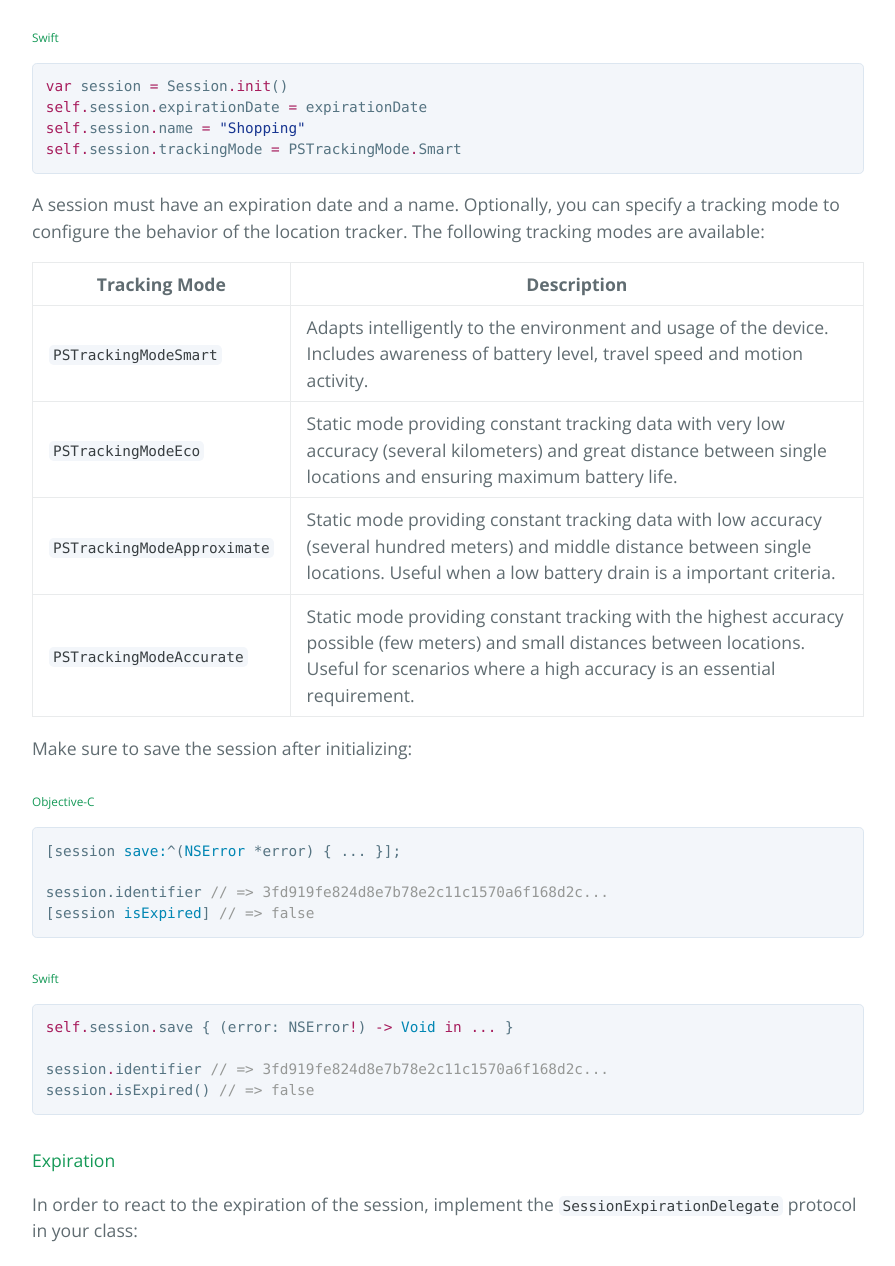
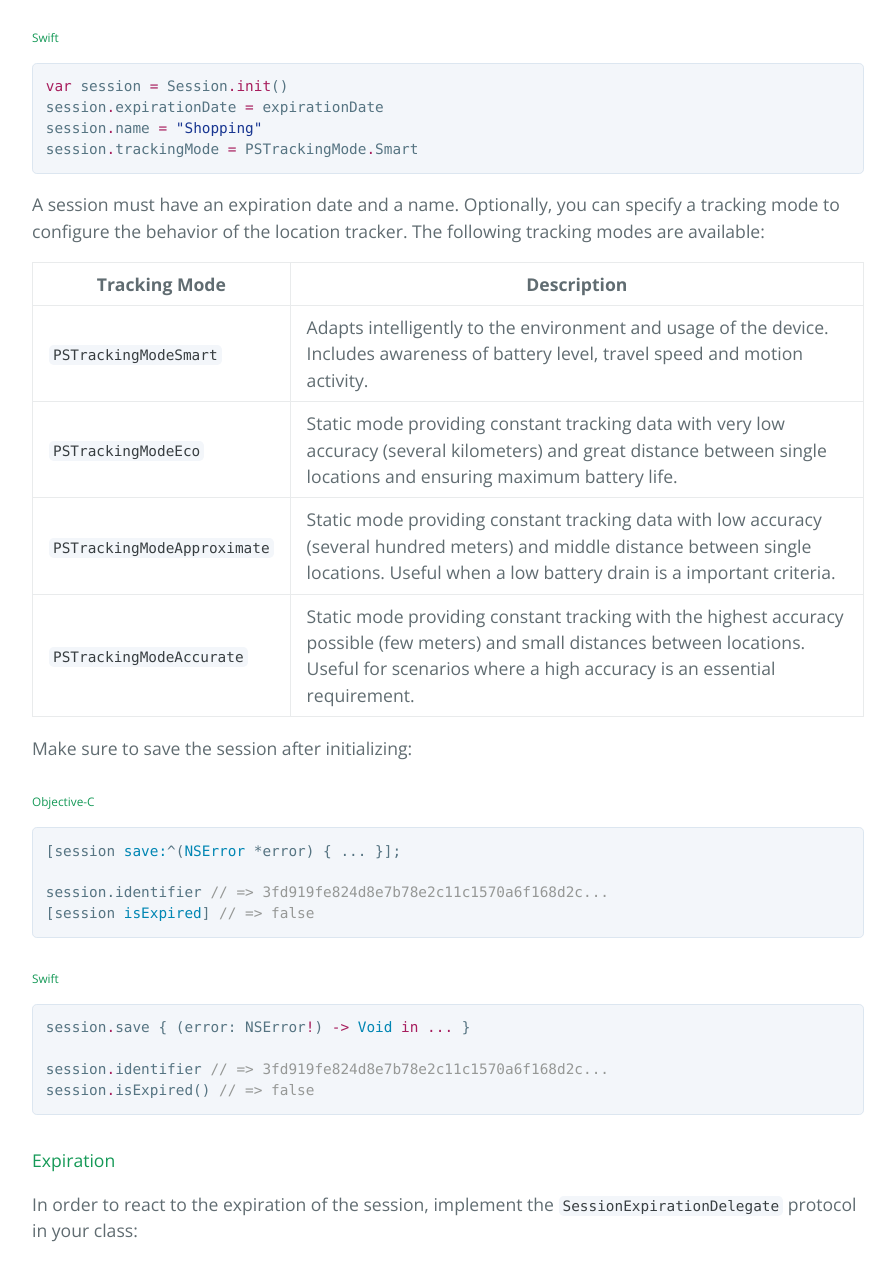
Before and after one commit to freshbits/pathshare-sdk-ios, a plain HTML site: page index.html in a window 1280 px wide. Shown: the part 3254-4520 px from the top of the page, without its empty margins (192-1087 px from the left). Drawn offline with nearby package versions, Linux system fonts and the light colour scheme.

```diff
--- a/index.html
+++ b/index.html
@@ -158,9 +158,9 @@
 <a id="swift-2" class="anchor" href="#swift-2" aria-hidden="true"><span class="octicon octicon-link"></span></a>Swift</h6>
 
 <div class="highlight highlight-source-swift"><pre><span class="pl-k">var</span> session <span class="pl-k">=</span> Session<span class="pl-k">.</span><span class="pl-k">init</span>()
-<span class="pl-k">self</span><span class="pl-k">.</span>session<span class="pl-k">.</span>expirationDate <span class="pl-k">=</span> expirationDate
-<span class="pl-k">self</span><span class="pl-k">.</span>session<span class="pl-k">.</span>name <span class="pl-k">=</span> <span class="pl-s"><span class="pl-pds">"</span>Shopping<span class="pl-pds">"</span></span>
-<span class="pl-k">self</span><span class="pl-k">.</span>session<span class="pl-k">.</span>trackingMode <span class="pl-k">=</span> PSTrackingMode<span class="pl-k">.</span>Smart</pre></div>
+session<span class="pl-k">.</span>expirationDate <span class="pl-k">=</span> expirationDate
+session<span class="pl-k">.</span>name <span class="pl-k">=</span> <span class="pl-s"><span class="pl-pds">"</span>Shopping<span class="pl-pds">"</span></span>
+session<span class="pl-k">.</span>trackingMode <span class="pl-k">=</span> PSTrackingMode<span class="pl-k">.</span>Smart</pre></div>
 
 <p>A session must have an expiration date and a name. Optionally, you can specify a tracking mode to configure the behavior of the location tracker. The following tracking modes are available:</p>
 
@@ -204,7 +204,7 @@
 <h6>
 <a id="swift-3" class="anchor" href="#swift-3" aria-hidden="true"><span class="octicon octicon-link"></span></a>Swift</h6>
 
-<div class="highlight highlight-source-swift"><pre><span class="pl-k">self</span><span class="pl-k">.</span>session<span class="pl-k">.</span>save { (error: NSError<span class="pl-k">!</span>) <span class="pl-k">-&gt;</span> <span class="pl-c1">Void</span> <span class="pl-k">in</span> <span class="pl-k">...</span> }
+<div class="highlight highlight-source-swift"><pre>session<span class="pl-k">.</span>save { (error: NSError<span class="pl-k">!</span>) <span class="pl-k">-&gt;</span> <span class="pl-c1">Void</span> <span class="pl-k">in</span> <span class="pl-k">...</span> }
 
 session<span class="pl-k">.</span>identifier <span class="pl-c">// =&gt; 3fd919fe824d8e7b78e2c11c1570a6f168d2c...</span>
 session<span class="pl-k">.</span>isExpired() <span class="pl-c">// =&gt; false</span></pre></div>
@@ -237,8 +237,8 @@
 <h6>
 <a id="swift-5" class="anchor" href="#swift-5" aria-hidden="true"><span class="octicon octicon-link"></span></a>Swift</h6>
 
-<div class="highlight highlight-source-swift"><pre><span class="pl-k">let</span> session <span class="pl-k">=</span> Session<span class="pl-k">.</span><span class="pl-k">init</span>();
-session<span class="pl-k">.</span>delegate <span class="pl-k">=</span> <span class="pl-k">self</span>;</pre></div>
+<div class="highlight highlight-source-swift"><pre><span class="pl-k">var</span> session <span class="pl-k">=</span> Session<span class="pl-k">.</span><span class="pl-k">init</span>()
+session<span class="pl-k">.</span>delegate <span class="pl-k">=</span> <span class="pl-k">self</span></pre></div>
 
 <p>Finally, implement the <code>sessionDidExpire</code> method in your class to react to the expiration event:</p>
 
@@ -272,14 +272,14 @@
 <h6>
 <a id="swift-7" class="anchor" href="#swift-7" aria-hidden="true"><span class="octicon octicon-link"></span></a>Swift</h6>
 
-<div class="highlight highlight-source-swift"><pre><span class="pl-k">let</span> destination <span class="pl-k">=</span> Destination<span class="pl-k">.</span><span class="pl-k">init</span>();
-destination<span class="pl-k">.</span>identifier <span class="pl-k">=</span> <span class="pl-s"><span class="pl-pds">"</span>W2342<span class="pl-pds">"</span></span>;
-destination<span class="pl-k">.</span>latitude <span class="pl-k">=</span> <span class="pl-c1">47</span><span class="pl-k">.</span><span class="pl-c1">378178</span>;
-destination<span class="pl-k">.</span>longitude <span class="pl-k">=</span> <span class="pl-c1">8</span><span class="pl-k">.</span><span class="pl-c1">539256</span>;
+<div class="highlight highlight-source-swift"><pre><span class="pl-k">var</span> destination <span class="pl-k">=</span> Destination<span class="pl-k">.</span><span class="pl-k">init</span>()
+destination<span class="pl-k">.</span>identifier <span class="pl-k">=</span> <span class="pl-s"><span class="pl-pds">"</span>W2342<span class="pl-pds">"</span></span>
+destination<span class="pl-k">.</span>latitude <span class="pl-k">=</span> <span class="pl-c1">47</span><span class="pl-k">.</span><span class="pl-c1">378178</span>
+destination<span class="pl-k">.</span>longitude <span class="pl-k">=</span> <span class="pl-c1">8</span><span class="pl-k">.</span><span class="pl-c1">539256</span>
 
-<span class="pl-k">let</span> session <span class="pl-k">=</span> Session<span class="pl-k">.</span><span class="pl-k">init</span>();
+<span class="pl-k">var</span> session <span class="pl-k">=</span> Session<span class="pl-k">.</span><span class="pl-k">init</span>()
 <span class="pl-c">//...</span>
-session<span class="pl-k">.</span>destination <span class="pl-k">=</span> destination;</pre></div>
+session<span class="pl-k">.</span>destination <span class="pl-k">=</span> destination</pre></div>
 
 <h3>
 <a id="join-session" class="anchor" href="#join-session" aria-hidden="true"><span class="octicon octicon-link"></span></a>Join Session</h3>
@@ -296,7 +296,7 @@
 <h6>
 <a id="swift-8" class="anchor" href="#swift-8" aria-hidden="true"><span class="octicon octicon-link"></span></a>Swift</h6>
 
-<div class="highlight highlight-source-swift"><pre><span class="pl-k">self</span><span class="pl-k">.</span>session<span class="pl-k">.</span>joinUser { (error: NSError<span class="pl-k">!</span>) <span class="pl-k">-&gt;</span> <span class="pl-c1">Void</span> <span class="pl-k">in</span> { <span class="pl-k">...</span> };
+<div class="highlight highlight-source-swift"><pre>session<span class="pl-k">.</span>joinUser { (error: NSError<span class="pl-k">!</span>) <span class="pl-k">-&gt;</span> <span class="pl-c1">Void</span> <span class="pl-k">in</span> <span class="pl-k">...</span> }
 
 session<span class="pl-k">.</span>isUserJoined() <span class="pl-c">// =&gt; true</span></pre></div>
 
@@ -315,7 +315,7 @@
 <h6>
 <a id="swift-9" class="anchor" href="#swift-9" aria-hidden="true"><span class="octicon octicon-link"></span></a>Swift</h6>
 
-<div class="highlight highlight-source-swift"><pre><span class="pl-k">self</span><span class="pl-k">.</span>session<span class="pl-k">.</span>leaveUser { (error: NSError<span class="pl-k">!</span>) <span class="pl-k">-&gt;</span> <span class="pl-c1">Void</span> <span class="pl-k">in</span> { <span class="pl-k">...</span> };</pre></div>
+<div class="highlight highlight-source-swift"><pre>session<span class="pl-k">.</span>leaveUser { (error: NSError<span class="pl-k">!</span>) <span class="pl-k">-&gt;</span> <span class="pl-c1">Void</span> <span class="pl-k">in</span> <span class="pl-k">...</span> }</pre></div>
 
 <h3>
 <a id="find-session" class="anchor" href="#find-session" aria-hidden="true"><span class="octicon octicon-link"></span></a>Find Session</h3>
```
Also changed, not shown: params.json (+1 -1 lines).
